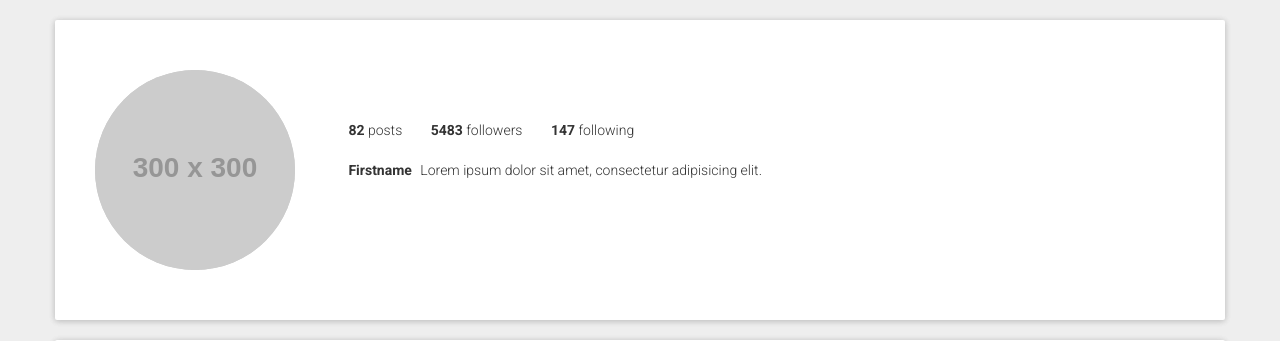
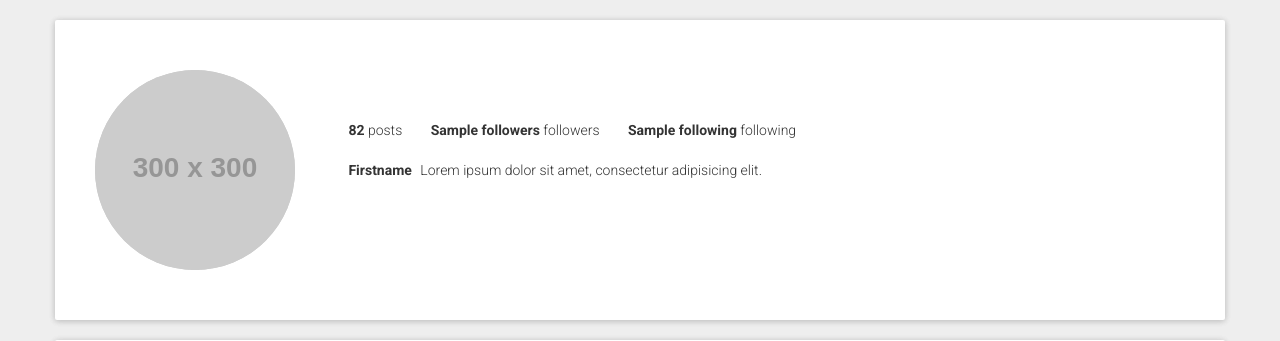
Before and after one commit to awurth/Kebagram, a PHP site: template resources/views/profiles/view.twig in a window 1280 px wide. Shown: the part 60-401 px from the top of the page. Run offline with PHP 8.4, Linux system fonts and the light colour scheme; the template is opened without the code that fills it: most values are stand-ins (such as "Sample title", 1, 10 or a date in 2020); grey boxes labelled with a size stand in for pictures from a placeholder-image service; some libraries are stand-ins or nearby versions.

Commit message:
Displayed followers and following count on profile

```diff
--- a/resources/views/profiles/view.twig
+++ b/resources/views/profiles/view.twig
@@ -18,7 +18,7 @@
                             {% if auth.user.user_id == user.user_id %}
                                 <a href="{{ path_for('edit.account') }}" class="btn btn-primary">Edit</a>
                             {% else %}
-                                {% if following %}
+                                {% if is_following %}
                                     <a href="{{ path_for('user.unfollow', {'slug': user.user_slug}) }}" class="btn btn-primary">Unfollow</a>
                                 {% else %}
                                     <a href="{{ path_for('user.follow', {'slug': user.user_slug}) }}" class="btn btn-primary btn-raised">Follow</a>
@@ -28,8 +28,8 @@
                     </h2>
                     <ul class="list-unstyled list-inline">
                         <li><strong>82</strong> posts</li>
-                        <li><strong>5483</strong> followers</li>
-                        <li><strong>147</strong> following</li>
+                        <li><strong>{{ followers }}</strong> followers</li>
+                        <li><strong>{{ following }}</strong> following</li>
                     </ul>
                     <div class="profile-desc">
                         <span class="profile-name">Firstname</span>
```
Also changed, not shown: app/Controllers/ProfileController.php (+11 -1 lines).
